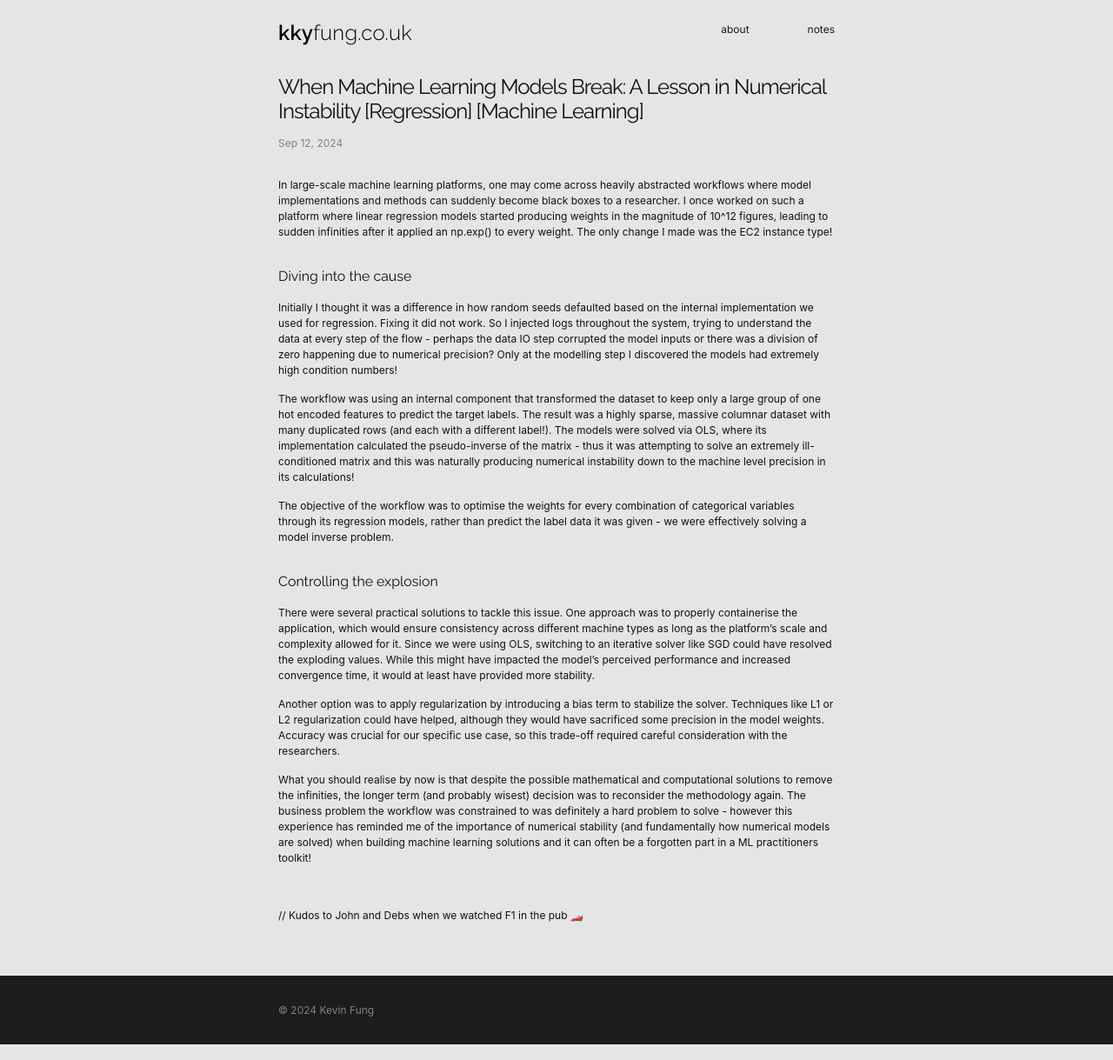
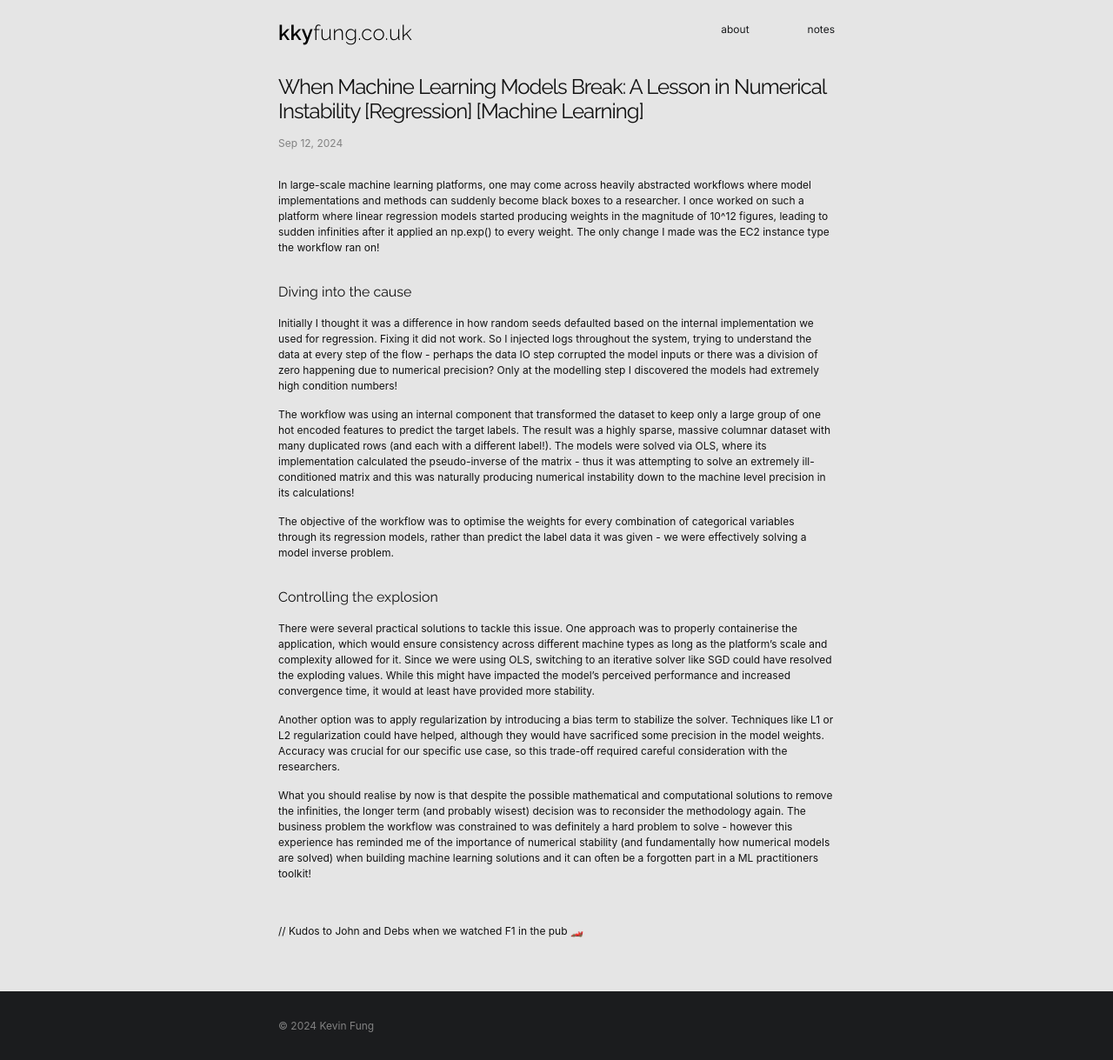
Before and after one commit to kev-fung/kev-fung.github.io, a Jekyll site: the page built from _posts/2024-09-12-exploding-infinities.markdown, in a window 1280 px wide. Shown: the whole page at 87% size. Built offline with Jekyll 4.4.1, drawn with Linux system fonts in a browser that asks for light colours.

Commit message:
improve post

```diff
--- a/_posts/2024-09-12-exploding-infinities.markdown
+++ b/_posts/2024-09-12-exploding-infinities.markdown
@@ -5,7 +5,7 @@
 categories: jekyll update
 ---
 
-In large-scale machine learning platforms, one may come across heavily abstracted workflows where model implementations and methods can suddenly become black boxes to a researcher. I once worked on such a platform where linear regression models started producing weights in the magnitude of 10^12 figures, leading to sudden infinities after it applied an np.exp() to every weight. The only change I made was the EC2 instance type!
+In large-scale machine learning platforms, one may come across heavily abstracted workflows where model implementations and methods can suddenly become black boxes to a researcher. I once worked on such a platform where linear regression models started producing weights in the magnitude of 10^12 figures, leading to sudden infinities after it applied an np.exp() to every weight. The only change I made was the EC2 instance type the workflow ran on!
 
 ###### Diving into the cause
 
```
Also changed, not shown: 2 other files.
